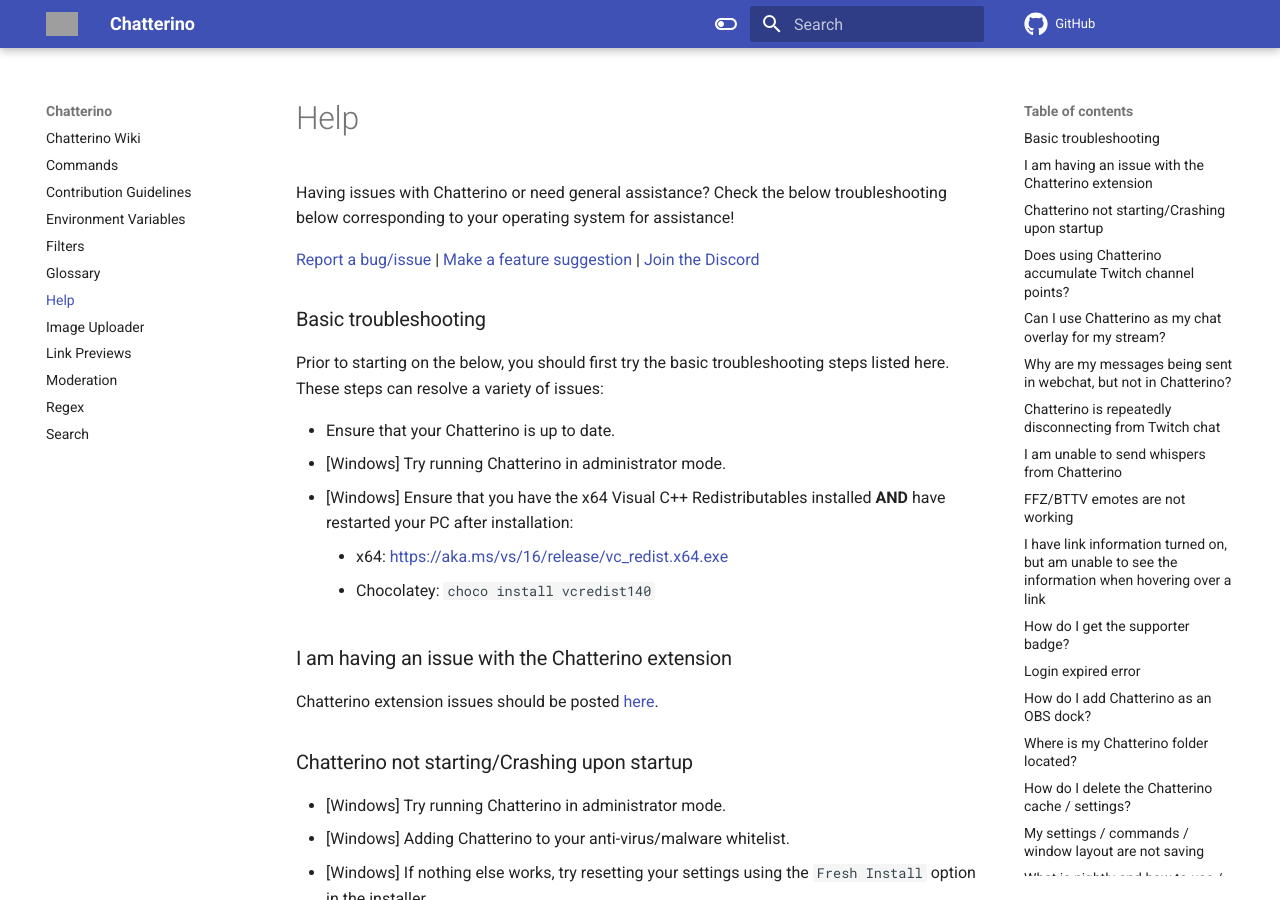
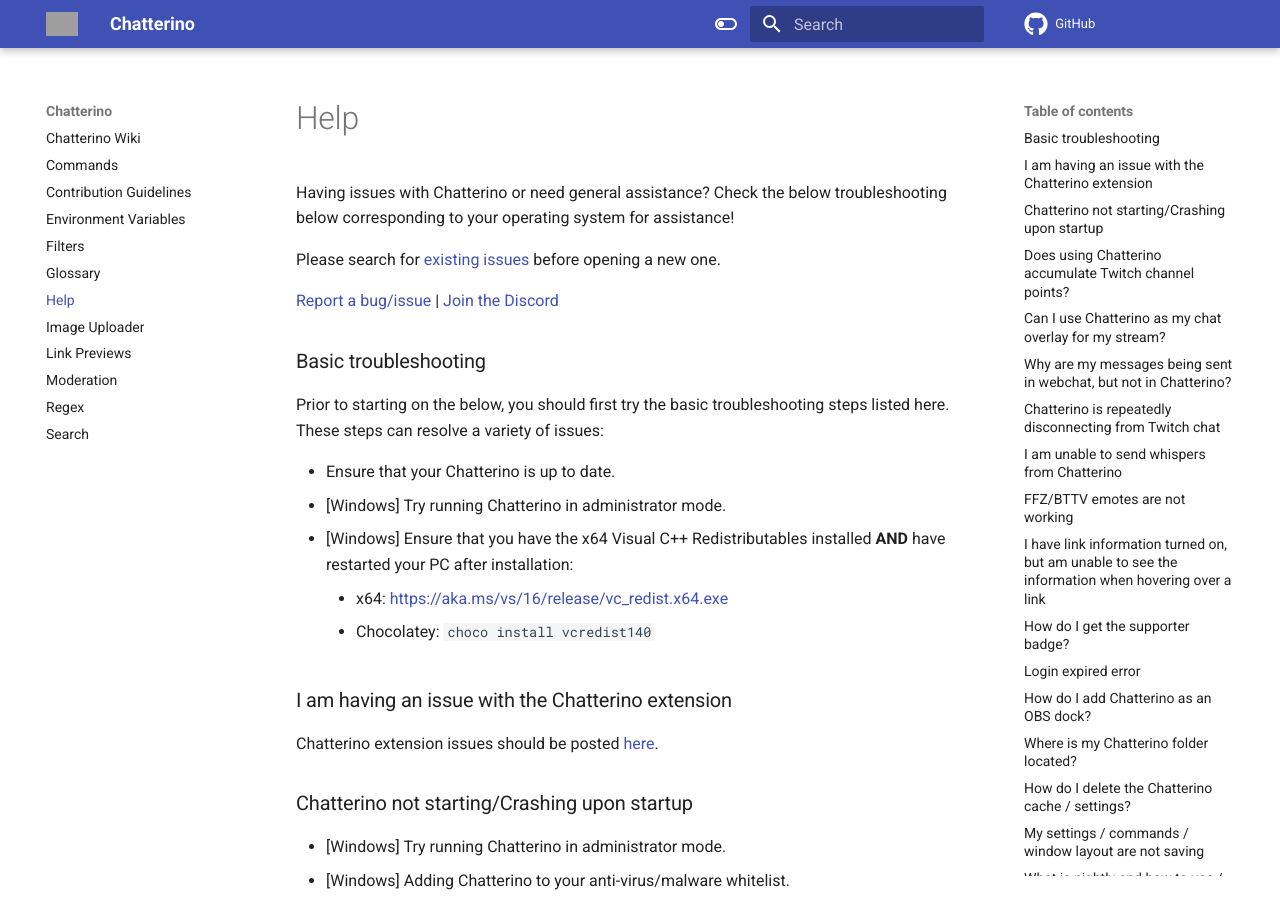
Before and after one commit to Chatterino/wiki, an MkDocs documentation site: the page built from docs/Help.md, in a window 1280 px wide and 900 px high. Built offline with MkDocs 1.6.1 and Material for MkDocs 9.7.7, drawn with Linux system fonts in a browser that asks for light colours; comment, search, counter and statistics services are not loaded; grey boxes are pictures that could not be loaded.

Commit message:
Update issue links to be more inline with current issue templates

```diff
--- a/docs/Help.md
+++ b/docs/Help.md
@@ -1,6 +1,8 @@
 Having issues with Chatterino or need general assistance? Check the below troubleshooting below corresponding to your operating system for assistance!
 
-[Report a bug/issue](https://github.com/Chatterino/chatterino2/issues/new?assignees=&labels=bug%2C+needs+triage&template=bug_report.md&title=) | [Make a feature suggestion](https://github.com/Chatterino/chatterino2/issues/new?assignees=&labels=enhancement%2C+needs+triage&template=feature-suggestion.md&title=) | [Join the Discord](https://discord.gg/qq7DDxjste)
+Please search for [existing issues](https://github.com/Chatterino/chatterino2/issues?q=is%3Aissue+is%3Aopen+sort%3Aupdated-desc) before opening a new one.
+
+[Report a bug/issue](https://github.com/Chatterino/chatterino2/issues/new/choose) | [Join the Discord](https://discord.gg/qq7DDxjste)
 
 ### Basic troubleshooting
 Prior to starting on the below, you should first try the basic troubleshooting steps listed here. These steps can resolve a variety of issues:
```
